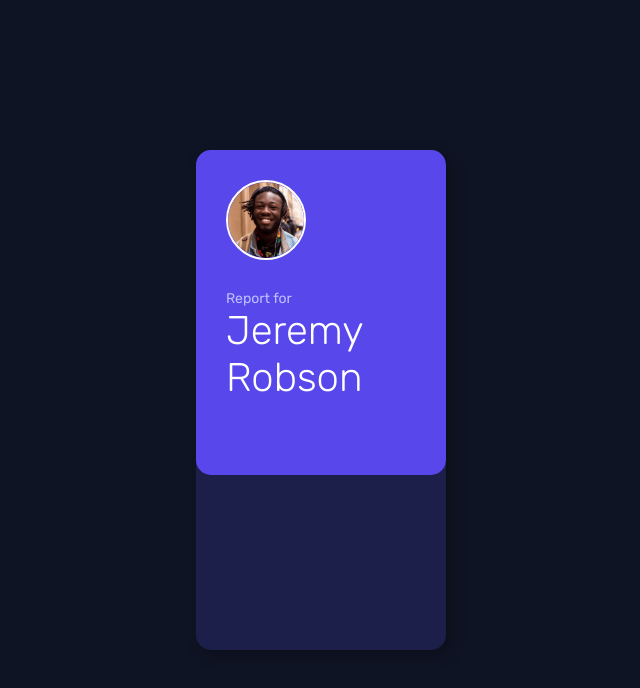
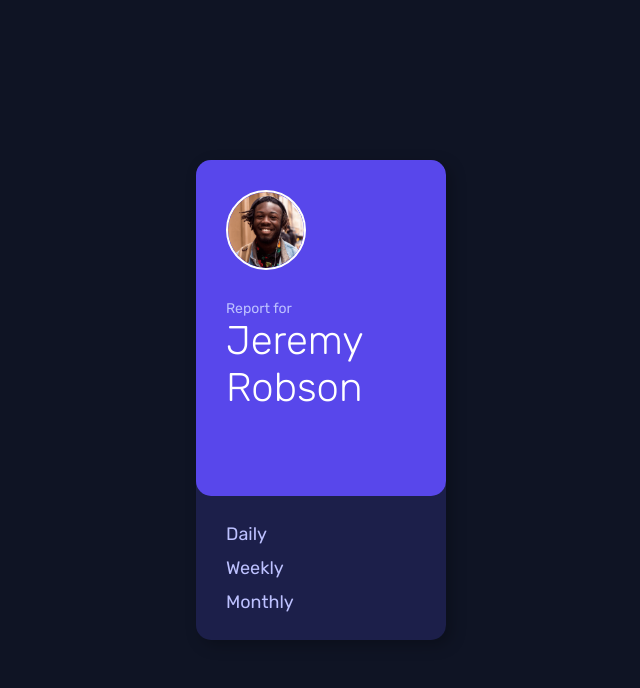
Before and after one commit to dokkalemon/time-tracking-dashboard-main, a Vue app: page / in a window 1280 px wide. Shown: the top 688 px of the page, without its empty margins (319-959 px from the left). Built offline with nearby package versions, Linux system fonts and the light colour scheme.

Commit message:
complete UserCard components

```diff
--- a/src/components/UserCard.vue
+++ b/src/components/UserCard.vue
@@ -5,20 +5,26 @@
                 <img src="../assets/image-jeremy.png" alt="">
             </div>
 
-            <div class="user-info">
+            <div class="user-info-name">
                 <p>Report for</p>
                 <h2>Jeremy Robson</h2>
             </div>
         </div>
-
-        <div class="time">
-
+        <div class="time px-30">
+            <ul>
+                <li>
+                    <a href="#">Daily</a>
+                </li>
+                <li>
+                    <a href="#">Weekly</a>
+                </li>
+                <li>
+                    <a href="#">Monthly</a>
+                </li>
+            </ul>
         </div>
     </section>
 </template>
-
-
-
 
 <script>
 export default {
@@ -30,7 +36,7 @@ export default {
 @import '@/styles/var.scss';
 
     .user-card {
-        height: 500px;
+        height: 480px;
         width: 250px;
         background-color: $front-card;
         border-radius: 15px;
@@ -38,7 +44,7 @@ export default {
 
         .user-info {
             width: 100%;
-            height: 65%;
+            height: 70%;
             background-color: $user-color;
             border-radius: 15px;
 
@@ -52,7 +58,7 @@ export default {
                 }
             }
 
-            .user-info {
+            .user-info-name {
                 padding-top: 60px;
                 p {
                     font-size: 14px;
@@ -63,9 +69,32 @@ export default {
                     font-size: 40px;
                     font-weight: 300;
                 }
+            }
+        }
 
+        .time {
+            height: 30%;
+            ul {
+                height: 100%;
+                list-style: none;
+                display: flex;
+                flex-direction: column;
+                justify-content: space-evenly;
+                padding: 15px 0;
+
+                li {
+
+                    a {
+                        color: $subtext-color;
+                        text-decoration: none;
+
+                        &:active {
+                            color: white;
+                        }
+                    }
+
+                }
             }
-
         }
     }
 
```
